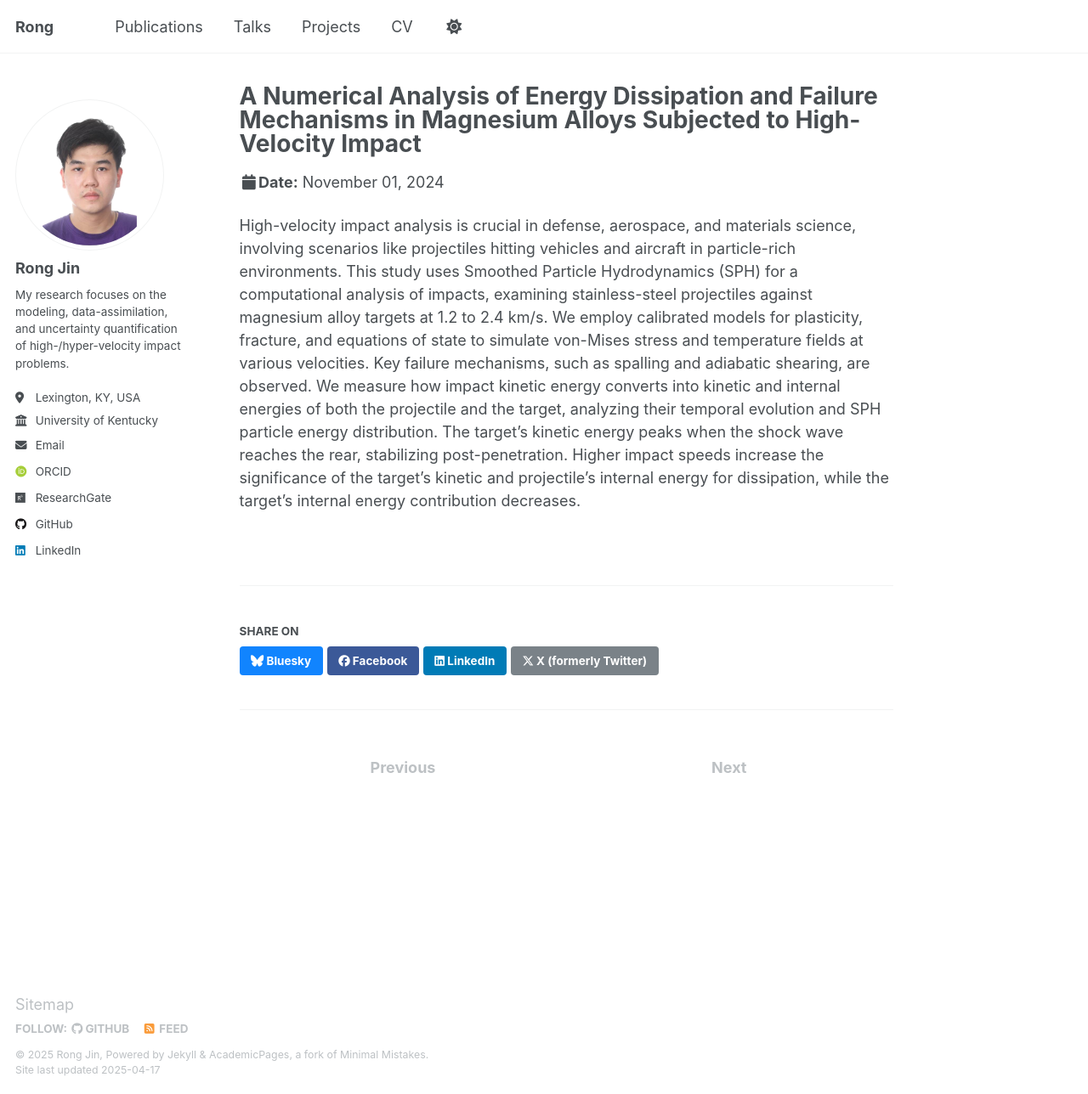
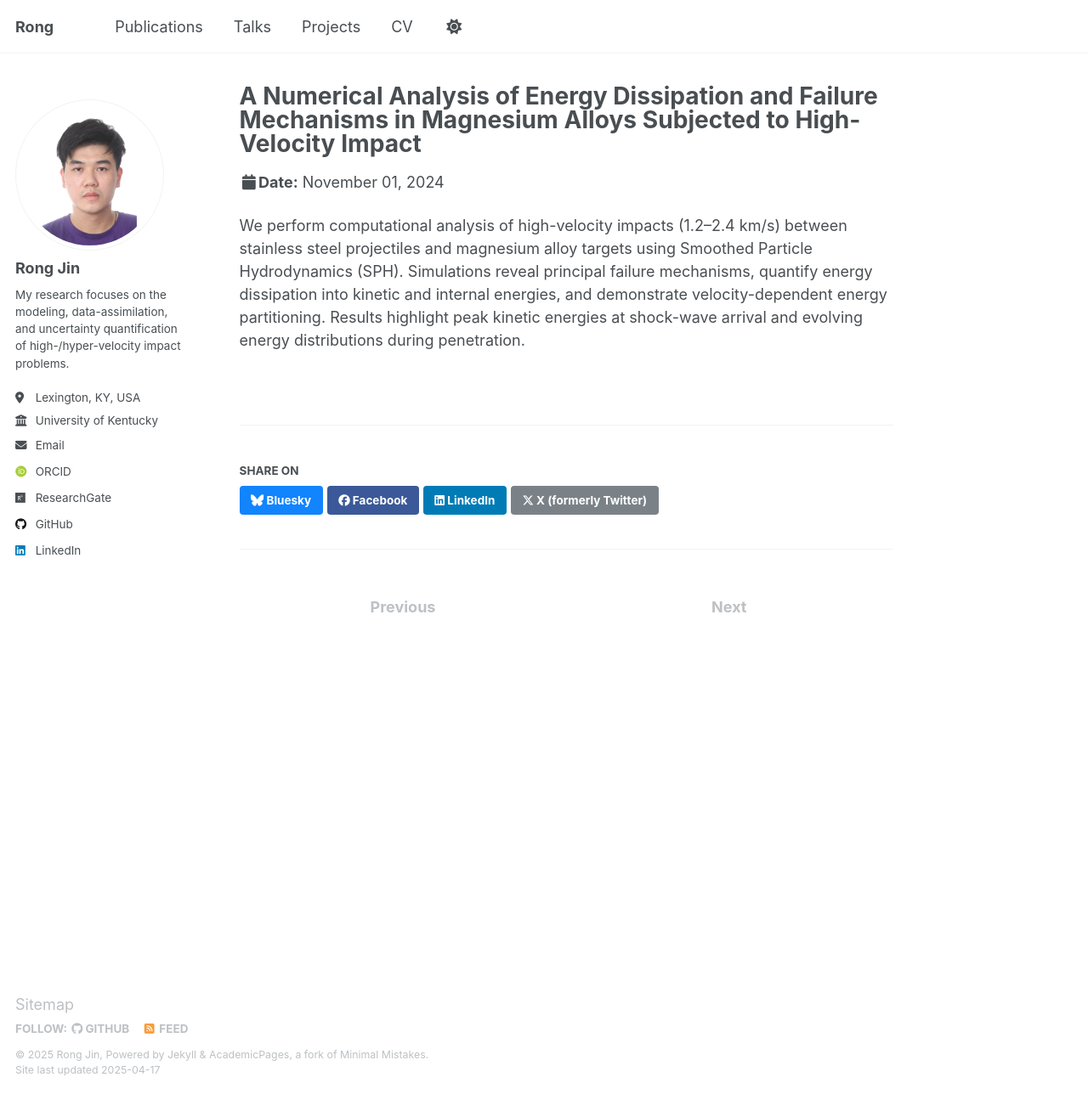
Before and after one commit to rong-jin/rong-jin.github.io, a Jekyll site: the page built from _talks/2014-11-01-A-Numerical-Analysis-of-Energy-Dissipation-and-Failure-Mechanisms-in-Magnesium-Alloys-Subjected-to-High-Velocity-Impact.md, in a window 1280 px wide and 1288 px high. Shown: the whole window at 85% size. Built offline with Jekyll 4.4.1, drawn with Linux system fonts in a browser that asks for light colours; some web fonts are replaced.

Commit message:
Update 2014-11-01-A-Numerical-Analysis-of-Energy-Dissipation-and-Failure-Mechanisms-in-Magnesium-Alloys-Subjected-to-High-Velocity-Impact.md

```diff
--- a/_talks/2014-11-01-A-Numerical-Analysis-of-Energy-Dissipation-and-Failure-Mechanisms-in-Magnesium-Alloys-Subjected-to-High-Velocity-Impact.md
+++ b/_talks/2014-11-01-A-Numerical-Analysis-of-Energy-Dissipation-and-Failure-Mechanisms-in-Magnesium-Alloys-Subjected-to-High-Velocity-Impact.md
@@ -8,4 +8,4 @@ date: 2024-11-01
 location: "Frankfort, Kentucky, USA"
 ---
 
-High-velocity impact analysis is crucial in defense, aerospace, and materials science, involving scenarios like projectiles hitting vehicles and aircraft in particle-rich environments. This study uses Smoothed Particle Hydrodynamics (SPH) for a computational analysis of impacts, examining stainless-steel projectiles against magnesium alloy targets at 1.2 to 2.4 km/s. We employ calibrated models for plasticity, fracture, and equations of state to simulate von-Mises stress and temperature fields at various velocities. Key failure mechanisms, such as spalling and adiabatic shearing, are observed. We measure how impact kinetic energy converts into kinetic and internal energies of both the projectile and the target, analyzing their temporal evolution and SPH particle energy distribution. The target's kinetic energy peaks when the shock wave reaches the rear, stabilizing post-penetration. Higher impact speeds increase the significance of the target's kinetic and projectile's internal energy for dissipation, while the target's internal energy contribution decreases.
+We perform computational analysis of high-velocity impacts (1.2–2.4 km/s) between stainless steel projectiles and magnesium alloy targets using Smoothed Particle Hydrodynamics (SPH). Simulations reveal principal failure mechanisms, quantify energy dissipation into kinetic and internal energies, and demonstrate velocity-dependent energy partitioning. Results highlight peak kinetic energies at shock-wave arrival and evolving energy distributions during penetration.
```
